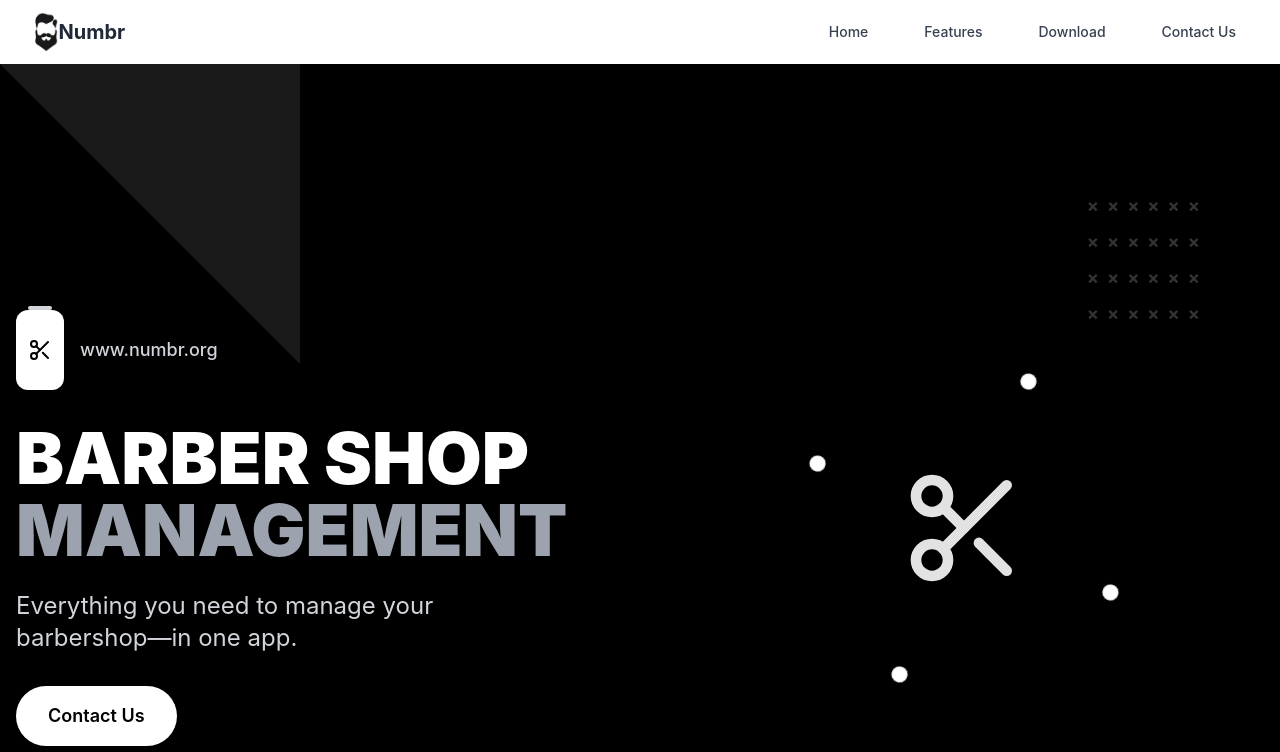
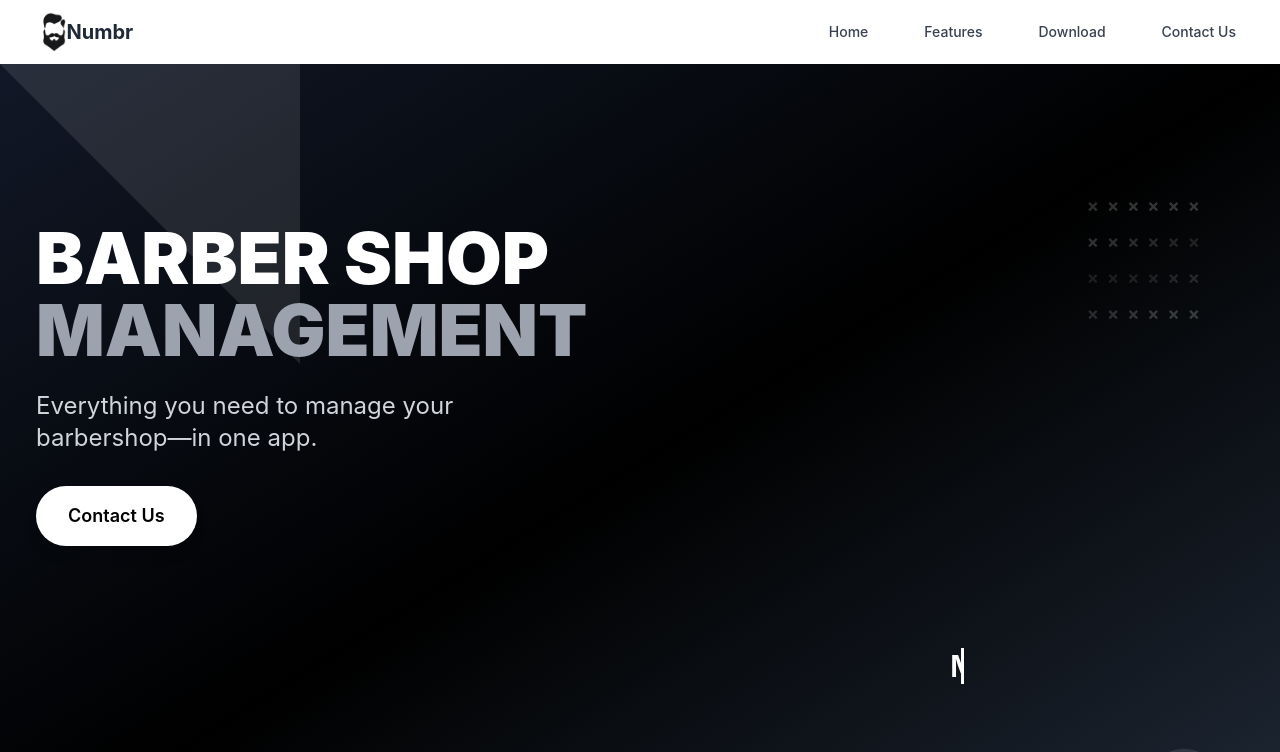
Before and after one commit to himanshuu932/Numbr-admin, a React (Create React App) app in the folder client/: page / in a window 1280 px wide. Shown: the top 752 px of the page. Built offline with nearby package versions, Linux system fonts and the light colour scheme.

Commit message:
hero section enhanced

```diff
--- a/client/src/general/Hero.jsx
+++ b/client/src/general/Hero.jsx
@@ -1,14 +1,74 @@
+"use client"
 
-import { useState } from "react"
-import { Phone, Mail, Play, Star, Telescope, Scissors, Menu, X, Facebook, Instagram, Twitter } from "lucide-react"
+import { useState, useEffect } from "react"
 
-export default function Hero() {
+const slides = [
+  { src: "https://picsum.photos/seed/schedule/200", caption: "Schedule Appointments" },
+  { src: "https://picsum.photos/seed/payments/200", caption: "Manage Payments" },
+  { src: "https://picsum.photos/seed/profiles/200", caption: "Customer Profiles" },
+  { src: "https://picsum.photos/seed/reviews/200", caption: "Track Reviews" },
+  { src: "https://picsum.photos/seed/analytics/200", caption: "Analytics Dashboard" },
+  { src: "https://picsum.photos/seed/teamwork/200", caption: "Team Collaboration" },
+]
 
-  const [isMenuOpen, setIsMenuOpen] = useState(false)
+export default function HeroSection() {
   const [hoveredButton, setHoveredButton] = useState(null)
+  const [current, setCurrent] = useState(0)
+  const [animationPhase, setAnimationPhase] = useState("entering")
+  const [showText, setShowText] = useState(false)
+
+  useEffect(() => {
+    setAnimationPhase("entering")
+    setShowText(false)
+
+    const enterDuration = 1500
+    const pauseDuration = 2000
+    const exitDuration = 1500
+
+    const textTimer = setTimeout(() => {
+      setShowText(true)
+    }, enterDuration / 2)
+
+    const pauseTimer = setTimeout(() => {
+      setAnimationPhase("paused")
+    }, enterDuration)
+
+    const exitTimer = setTimeout(() => {
+      setAnimationPhase("exiting")
+    }, enterDuration + pauseDuration)
+
+    const nextTimer = setTimeout(
+      () => {
+        setCurrent((prevCurrent) => {
+          const nextIndex = prevCurrent + 1
+          return nextIndex >= slides.length ? 0 : nextIndex
+        })
+      },
+      enterDuration + pauseDuration + exitDuration + 500,
+    )
+
+    return () => {
+      clearTimeout(textTimer)
+      clearTimeout(pauseTimer)
+      clearTimeout(exitTimer)
+      clearTimeout(nextTimer)
+    }
+  }, [current])
+
+  if (!slides || slides.length === 0) {
+    return <div>Loading...</div>
+  }
+
+  const currentSlide = slides[current]
+  if (!currentSlide) {
+    return <div>Error loading slide</div>
+  }
+
   return (
+    <section className="relative bg-black text-white max-h-screen overflow-hidden">
+      {/* Enhanced Background with Gradients */}
+      <div className="absolute inset-0 bg-gradient-to-br from-gray-900 via-black to-gray-800"></div>
 
-    <section className="relative bg-black text-white min-h-screen overflow-hidden pt-16">
       {/* Diagonal Edge */}
       <div className="absolute top-0 left-0 w-0 h-0 border-l-[300px] border-l-transparent border-t-[300px] border-t-white opacity-10"></div>
 
@@ -16,7 +76,11 @@ export default function Hero() {
       <div className="absolute top-32 right-20 opacity-20">
         <div className="grid grid-cols-6 gap-2">
           {Array.from({ length: 24 }).map((_, i) => (
-              <div key={i} className="text-white text-lg font-bold">
+            <div
+              key={i}
+              className="text-white text-lg font-bold animate-pulse"
+              style={{ animationDelay: `${i * 0.1}s` }}
+            >
               ×
             </div>
           ))}
@@ -31,19 +95,10 @@ export default function Hero() {
         </svg>
       </div>
 
-        <div className="relative z-10 container mx-auto px-4 py-20 flex flex-col justify-center min-h-screen">
-          <div className="grid lg:grid-cols-2 gap-12 items-center">
+      {/* Main Content Container */}
+      <div className="relative z-10 container mx-auto px-4 flex flex-col lg:flex-row items-center justify-between min-h-screen py-12">
         {/* Left Side - Content */}
-            <div>
-              {/* Mini Logo Phone Mockup */}
-              <div className="flex items-center space-x-4 mb-8">
-                <div className="w-12 h-20 bg-white rounded-lg flex items-center justify-center relative">
-                  <Scissors className="h-6 w-6 text-black" />
-                  <div className="absolute -top-1 left-1/2 transform -translate-x-1/2 w-6 h-1 bg-gray-300 rounded-full"></div>
-                </div>
-                <span className="text-lg font-medium text-gray-300">www.numbr.org</span>
-              </div>
-
+        <div className="flex flex-col justify-center flex-1 max-w-2xl mb-40 ml-5">
           {/* Main Headline */}
           <h1 className="text-5xl md:text-7xl font-black leading-none mb-6">
             BARBER SHOP
@@ -56,10 +111,10 @@ export default function Hero() {
           </p>
 
           <button
-                className={`px-8 py-4 rounded-full text-lg font-semibold transition-all duration-300 ${
+            className={`px-8 py-4 rounded-full text-lg font-semibold transition-all duration-300 shadow-lg w-fit ${
               hoveredButton === "contact"
-                    ? "bg-black text-white border-2 border-white"
-                    : "bg-white text-black hover:bg-gray-100"
+                ? "bg-black text-white border-2 border-white shadow-white/20"
+                : "bg-white text-black hover:bg-gray-100 hover:shadow-xl"
             }`}
             onMouseEnter={() => setHoveredButton("contact")}
             onMouseLeave={() => setHoveredButton(null)}
@@ -68,37 +123,166 @@ export default function Hero() {
           </button>
         </div>
 
-            {/* Right Side - Visual Element */}
-            <div className="flex justify-center">
-
-              <div className="relative w-80 h-80">
-                {/* Animated Scissors */}
-                <div className="absolute inset-0 flex items-center justify-center">
-                  <Scissors className="h-32 w-32 text-white animate-pulse" />
+        {/* Right Side - Animation */}
+        <div className="flex justify-center items-center flex-1 mt-12 lg:mt-60">
+          <div className="relative w-96 h-96">
+            <div className="absolute top-1/2 left-1/2 transform -translate-x-1/2 translate-y-16 z-10 text-center">
+              {showText && (
+                <h2 className="text-2xl md:text-3xl w-fit-content font-semibold text-white typing-text whitespace-nowrap">
+                  {currentSlide.caption}
+                </h2>
+              )}
             </div>
 
-                {/* Orbiting Elements */}
-                <div className="absolute inset-0 animate-spin" style={{ animationDuration: "20s" }}>
-                  <div className="absolute top-0 left-1/2 transform -translate-x-1/2 -translate-y-2">
-                    <div className="w-4 h-4 bg-white rounded-full"></div>
-                  </div>
-                  <div className="absolute bottom-0 left-1/2 transform -translate-x-1/2 translate-y-2">
-                    <div className="w-4 h-4 bg-white rounded-full"></div>
-                  </div>
-                  <div className="absolute left-0 top-1/2 transform -translate-y-1/2 -translate-x-2">
-                    <div className="w-4 h-4 bg-white rounded-full"></div>
-                  </div>
-                  <div className="absolute right-0 top-1/2 transform -translate-y-1/2 translate-x-2">
-                    <div className="w-4 h-4 bg-white rounded-full"></div>
-                  </div>
-                </div>
+            <div className="absolute top-1/2 left-1/2 transform -translate-x-1/2 -translate-y-1/2">
+              <img
+                key={current}
+                src={currentSlide.src || "/placeholder.svg"}
+                alt={currentSlide.caption}
+                className={`arc-image ${animationPhase}`}
+              />
             </div>
           </div>
         </div>
       </div>
 
+      <style jsx>{`
+        .arc-image {
+          width: 280px;
+          height: 380px;
+          border-radius: 1.5rem;
+          transform-origin: 50% 200px;
+          box-shadow: 0 20px 40px rgba(0, 0, 0, 0.3);
+          border: 2px solid rgba(255, 255, 255, 0.1);
+          backdrop-filter: blur(10px);
+          transition: all 0.3s ease;
+        }
+
+        .arc-image.entering {
+          animation: enterArc 1.5s cubic-bezier(0.25, 0.46, 0.45, 0.94) forwards;
+        }
+
+        .arc-image.paused {
+          transform: rotate(0deg) translateY(-200px);
+        }
+
+        .arc-image.exiting {
+          animation: exitArc 1.5s cubic-bezier(0.55, 0.06, 0.68, 0.19) forwards;
+        }
+
+        @keyframes enterArc {
+          from {
+            transform: rotate(-90deg) translateY(-200px);
+            opacity: 0;
+            scale: 0.8;
+          }
+          to {
+            transform: rotate(0deg) translateY(-200px);
+            opacity: 1;
+            scale: 1;
+          }
+        }
+
+        @keyframes exitArc {
+          from {
+            transform: rotate(0deg) translateY(-200px);
+            opacity: 1;
+            scale: 1;
+          }
+          to {
+            transform: rotate(90deg) translateY(-200px);
+            opacity: 0;
+            scale: 0.8;
+          }
+        }
+
+        .typing-text {
+          display: inline-block;
+          white-space: nowrap;
+          overflow: hidden;
+          border-right: 3px solid #ffffff;
+          animation:
+            typing 2s steps(20, end) forwards,
+            blink 1.2s step-end infinite;
+          color: #ffffff;
+          font-weight: 600;
+          letter-spacing: 0.02em;
+          max-width: 300px;
+        }
+
+        @keyframes typing {
+          from {
+            width: 0;
+            opacity: 0.8;
+          }
+          to {
+            width: 100%;
+            opacity: 1;
+          }
+        }
+
+        @keyframes blink {
+          0%, 45% {
+            border-color: #ffffff;
+            opacity: 1;
+          }
+          46%, 100% {
+            border-color: transparent;
+            opacity: 0.7;
+          }
+        }
+
+        @media (max-width: 1024px) {
+          .arc-image {
+            width: 80px;
+            height: 150px;
+            transform-origin: 50% 170px;
+          }
+
+          .arc-image.entering {
+            animation: enterArcMobile 1.5s cubic-bezier(0.25, 0.46, 0.45, 0.94) forwards;
+          }
+
+          .arc-image.paused {
+            transform: rotate(0deg) translateY(-170px);
+          }
+
+          .arc-image.exiting {
+            animation: exitArcMobile 1.5s cubic-bezier(0.55, 0.06, 0.68, 0.19) forwards;
+          }
+
+          .typing-text {
+            font-size: 1.5rem;
+            max-width: 250px;
+          }
+
+          @keyframes enterArcMobile {
+            from {
+              transform: rotate(-90deg) translateY(-170px);
+              opacity: 0;
+              scale: 0.8;
+            }
+            to {
+              transform: rotate(0deg) translateY(-170px);
+              opacity: 1;
+              scale: 1;
+            }
+          }
+
+          @keyframes exitArcMobile {
+            from {
+              transform: rotate(0deg) translateY(-170px);
+              opacity: 1;
+              scale: 1;
+            }
+            to {
+              transform: rotate(90deg) translateY(-170px);
+              opacity: 0;
+              scale: 0.8;
+            }
+          }
+        }
+      `}</style>
     </section>
-
-
   )
 }
--- a/client/src/general/Navbar.jsx
+++ b/client/src/general/Navbar.jsx
@@ -83,7 +83,7 @@ export default function Navbar({ setActiveView }) {
   return (
     <nav className="bg-white shadow-lg">
       <div className="max-w-7xl mx-auto px-4 sm:px-6 lg:px-8">
-        <div className="flex justify-between h-16">
+        <div className="flex justify-between h-16 ml-2">
           <div className="flex items-center">
             <div className="flex-shrink-0">
               <img
@@ -93,7 +93,7 @@ export default function Navbar({ setActiveView }) {
                 onClick={() => handleInteraction('logo')}
               />
             </div>
-            <div className="flex-shrink-0 z-10 left-">
+            <div className="flex-shrink-0 z-10 left-1">
               <h1
                 className="text-xl font-bold text-gray-800 cursor-pointer"
                 onClick={() => handleInteraction('brand')}
```
Also changed, not shown: client/public/icon.png (added). Lines whose indentation alone changed are shown as unchanged.
